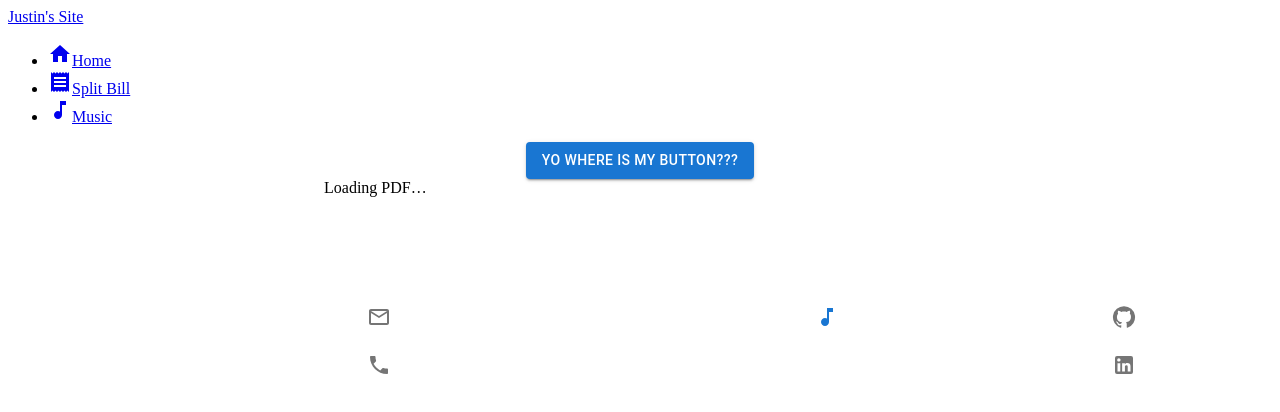
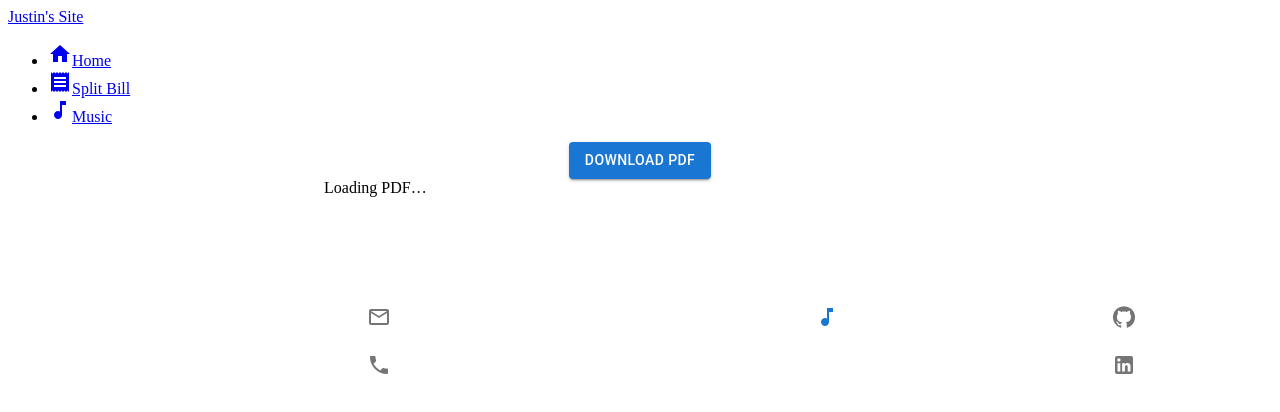
Before and after one commit to Day-Justin/Website, a React app in the folder website/frontend/: page /resume in a window 1280 px wide. Shown: the top 412 px of the page. Built offline with nearby package versions, Linux system fonts and the light colour scheme; the HTML template or start-up script is replaced by a standard one.

Commit message:
final v1?

```diff
--- a/website/frontend/package.json
+++ b/website/frontend/package.json
@@ -18,7 +18,7 @@
     "babel-loader": "^9.1.3",
     "css-loader": "^6.8.1",
     "style-loader": "^3.3.3",
-    "webpack": "^5.88.2",
+    "webpack": "^5.89.0",
     "webpack-cli": "^5.1.4"
   },
   "dependencies": {
--- a/website/frontend/src/About/Resume.js
+++ b/website/frontend/src/About/Resume.js
@@ -16,7 +16,16 @@ function Resume(){
     return(
         <Grid container alignItems="center" justifyContent="center">
         <Grid item xs={12} align="center">
-                <Button color='primary' variant='contained'>yo where is my button???</Button>
+                <Button
+                    color='primary'
+                    variant='contained'
+                    href={resume}
+                    target="_blank"
+                    rel="noopener noreferrer"
+                    download
+                >
+                    Download PDF
+                </Button>
             </Grid>
 
 
```
Also changed, not shown: website/frontend/static/frontend/main.js, 2 other files (tests, documents, lock files or other folders).
